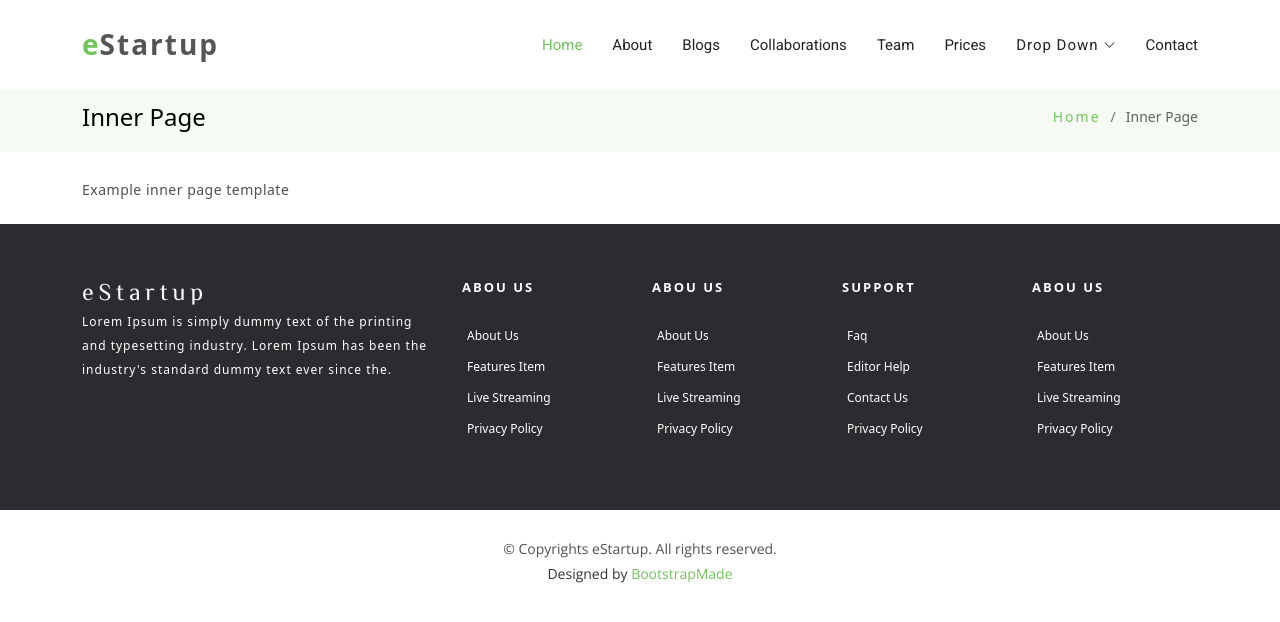
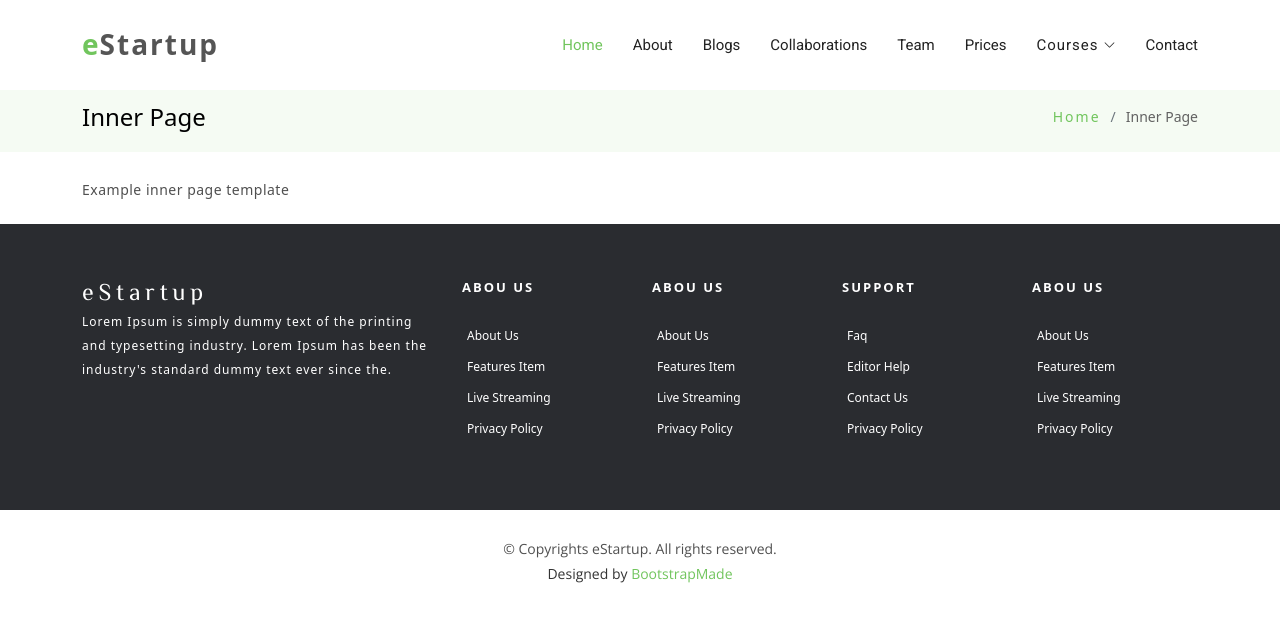
Before and after one commit to ALWELHAZISiwar/Pandacodes.github.io, a plain HTML site: page inner-page.html in a window 1280 px wide. Drawn offline with nearby package versions, Linux system fonts and the light colour scheme.

Commit message:
Update inner-page.html

```diff
--- a/inner-page.html
+++ b/inner-page.html
@@ -55,7 +55,7 @@
           <li><a class="nav-link scrollto" href="#screenshots">Collaborations</a></li>
           <li><a class="nav-link scrollto" href="#team">Team</a></li>
           <li><a class="nav-link scrollto" href="#pricing">prices</a></li>
-          <li class="dropdown"><a href="#"><span>Drop Down</span> <i class="bi bi-chevron-down"></i></a>
+          <li class="dropdown"><a href="#"><span>Courses</span> <i class="bi bi-chevron-down"></i></a>
             <ul>
               <li><a href="#">Drop Down 1</a></li>
               <li class="dropdown"><a href="#"><span>Deep Drop Down</span> <i class="bi bi-chevron-right"></i></a>
```
